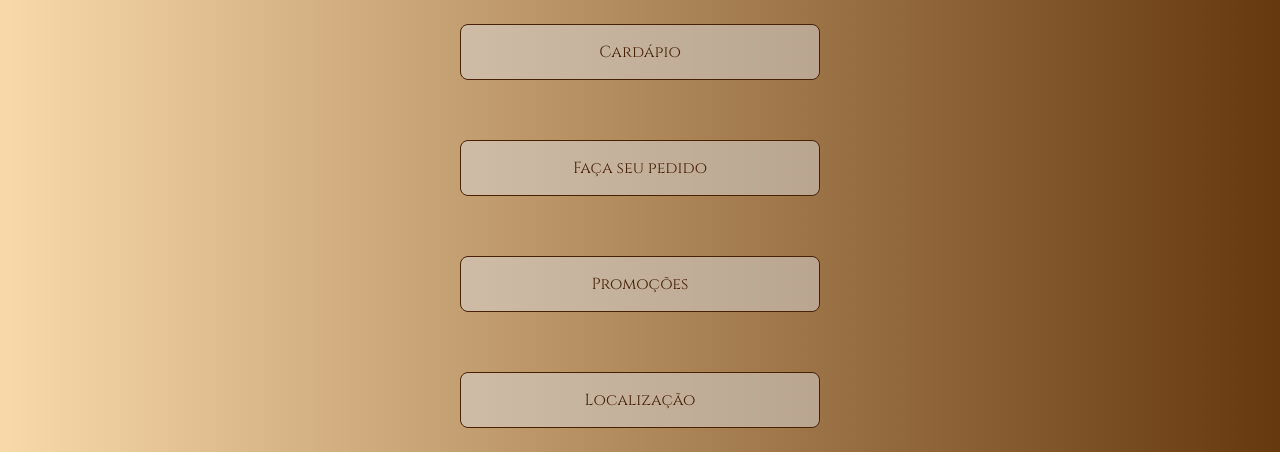
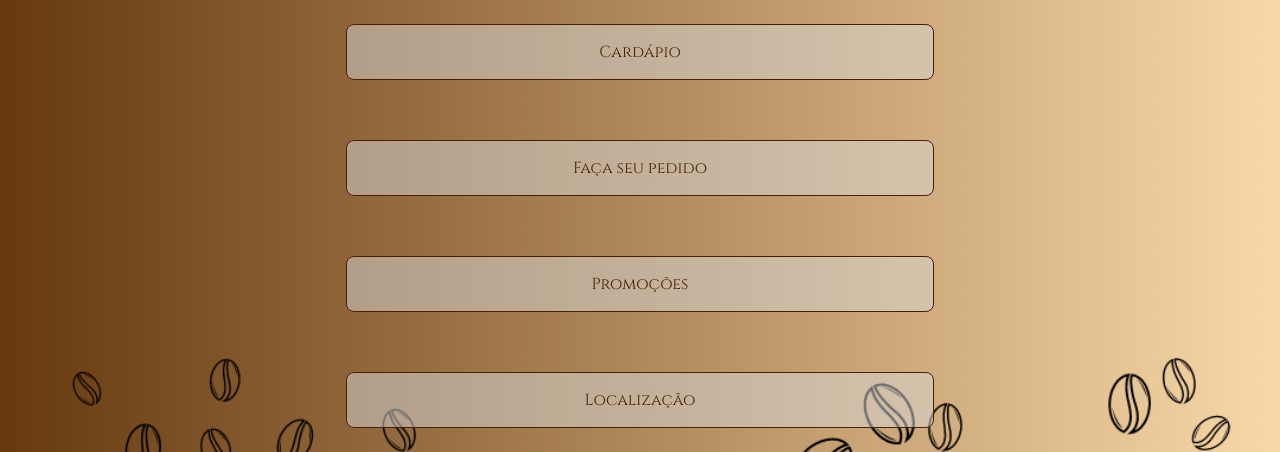
Before and after one commit to ElleLavigne/Linkstree, a plain HTML site: page index.html in a window 1280 px wide. Shown: the part 241-693 px from the top of the page. Drawn offline with Linux system fonts and the light colour scheme.

Commit message:
styles.css mudança no bg

```diff
--- a/styles.css
+++ b/styles.css
@@ -21,7 +21,7 @@
 .light {
   --text-color: hsl(25, 82%, 15%);
   --bg-buttom: hsl(0, 0%, 85%);
-  --bg-desktop: url(./assets/bg-desktop-light.png);
+  --bg-desktop: url(./assets/bg-mobile-light.png);
   --surface-color: hsl(25, 82%, 15%);
   --link-color: hsla(0, 0%, 0%, 0.698);
   --switch-bg: url(./assets/sun.svg);
@@ -80,7 +80,8 @@ body * {
 /* profile */
 #container {
   margin: auto;
-  width: 360px;
+  width: 100%;
+  max-width: 588px;
 }
 #profile {
   text-align: center;
```
